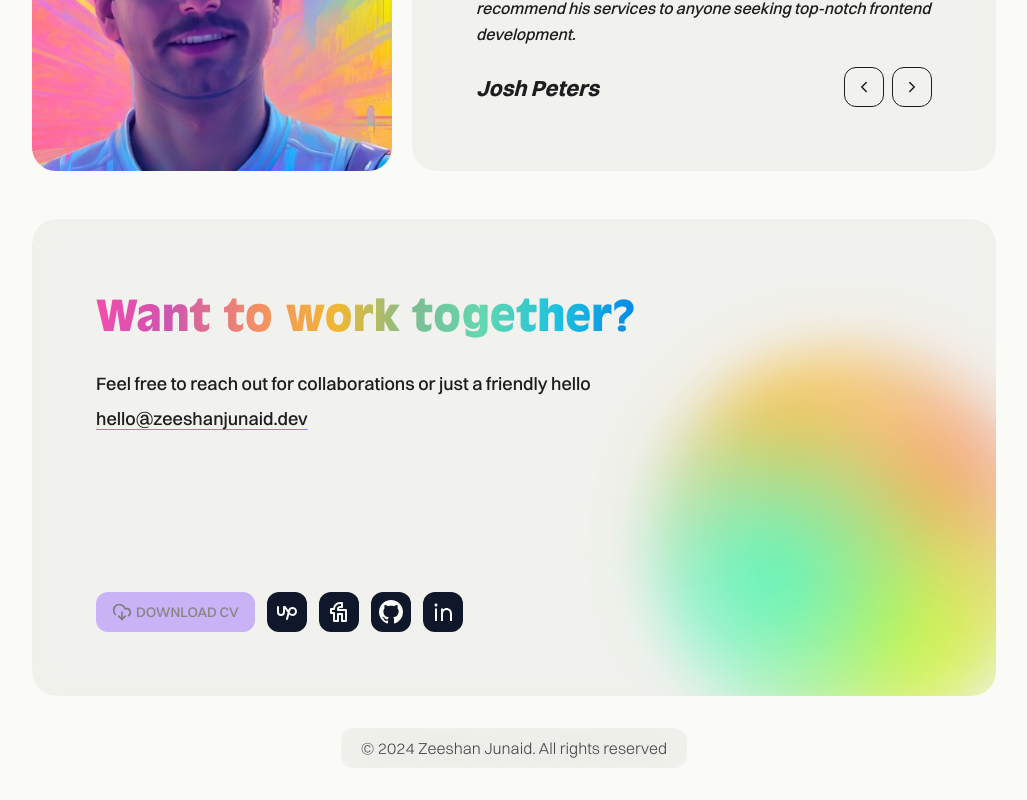
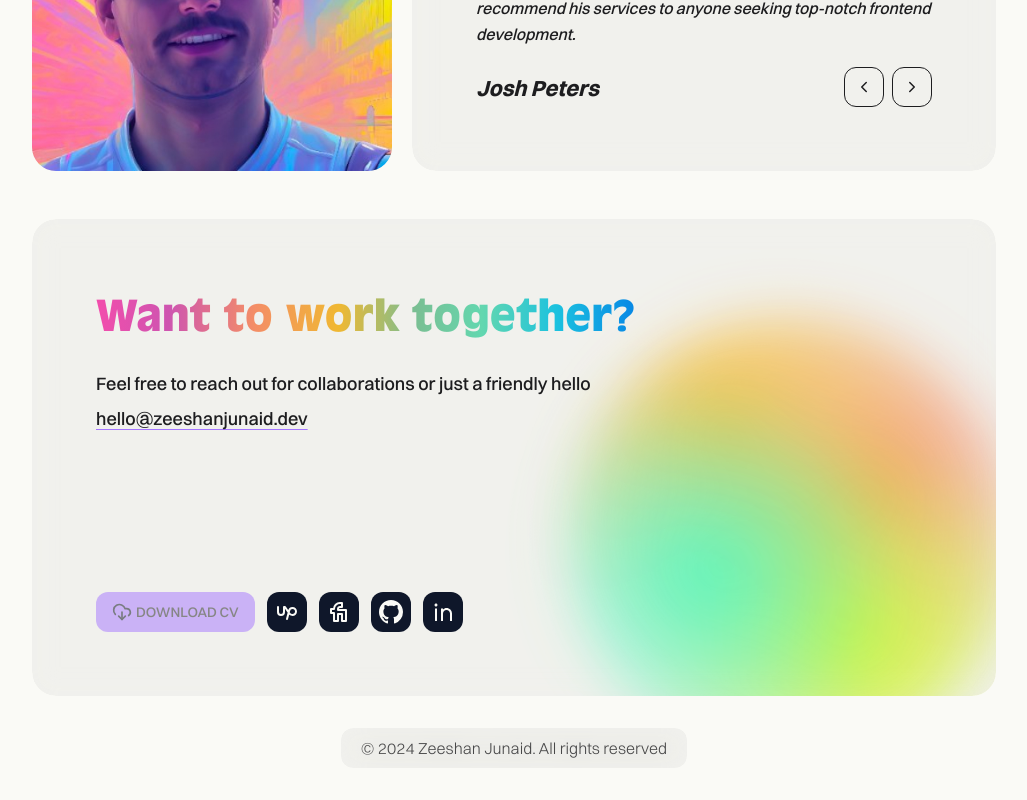
Before and after one commit to zeeshanjunaid/zeeshanjunaid.dev, a Next.js app: page / in a window 1280 px wide. Shown: the part 1634-2434 px from the top of the page, without its empty margins (126-1153 px from the left). Built offline with nearby package versions, Linux system fonts and the light colour scheme.

Commit message:
small animation update

```diff
--- a/components/reach-out.tsx
+++ b/components/reach-out.tsx
@@ -10,12 +10,25 @@ import { motion } from "framer-motion";
 const ReachOut = () => {
   return (
     <Container className="mt-8 lg:mt-12 px-5 md:px-7 lg:px-0 relative">
-      <div className="py-8 px-5 md:p-12  lg:p-16 rounded-3xl relative flex flex-col justify-between items-start gap-y-[120px] md:gap-y-[140px] lg:gap-y-[160px] overflow-hidden">
-
+      <motion.div
+        initial="intial"
+        whileHover="whileHover"
+        className="py-8 px-5 md:p-12  lg:p-16 rounded-3xl relative flex flex-col justify-between items-start gap-y-[120px] md:gap-y-[140px] lg:gap-y-[160px] overflow-hidden"
+      >
         <motion.div
-          className="react-out-gradient w-[280px] h-[280px] md:w-[400px] md:h-[400px] lg:w-[400px] lg:h-[400px] blur-[25px] rounded-full absolute -bottom-[50px] -right-[100px] lg:-bottom[10px] lg:-right-[50px] z-[5] opacity-80 dark:opacity-60"
+          variants={{
+            initial: {
+              scale: 1,
+            },
+            whileHover: {
+              scale: 1.5,
+            },
+          }}
+          className="react-out-gradient w-[350px] h-[350px] md:w-[400px] md:h-[400px] lg:w-[450px] lg:h-[450px] blur-[25px] rounded-full absolute -bottom-[50px] -right-[100px] lg:-bottom[50px] lg:-right-[60px] z-[5] opacity-80 dark:opacity-60 origin-center"
           animate={{
             rotate: [0, 45, 90, 135, 180, 225, 270, 315, 360],
+            x: [0, -25, -50, -25, 0, 25, 50, 25, 0],
+            y: [0, 10, 25, 10, 0, -10, -25, -10, 0],
           }}
           transition={{
             repeat: Infinity,
@@ -47,7 +60,7 @@ const ReachOut = () => {
             <SocialLinks />
           </div>
         </div>
-      </div>
+      </motion.div>
       <div className="reactout-gradient absolute w-[350px] h-[350px] bottom-0 right-0 z-20 rounded-full opacity-70" />
     </Container>
   );
--- a/components/work-item.tsx
+++ b/components/work-item.tsx
@@ -34,8 +34,8 @@ export const WorkItem = ({
   const xSpring = useSpring(xValue);
   const ySpring = useSpring(yValue);
 
-  const top = useTransform(ySpring, [0.5, -0.5], ["4%", "60%"]);
-  const left = useTransform(xSpring, [0.5, -0.5], ["40%", "60%"]);
+  const top = useTransform(ySpring, [0.5, -0.5], ["20%", "40%"]);
+  const left = useTransform(xSpring, [0.5, -0.5], ["30%", "40%"]);
 
   const handleMouseMove = (e: any) => {
     if (linkRef.current) {
@@ -138,14 +138,14 @@ export const WorkImg = ({
         duration: 0.25,
       }}
       style={{ top, left, transform: "translate(-50%, -50%)" }}
-      className="absolute w-[350px] origin-center shadow-2xl transition -mt-[60px]"
+      className="absolute w-[350px] origin-center shadow-2xl transition -mt-[60px] hidden md:block"
     >
       <div className="relative w-full">
         <AspectRatio ratio={16 / 9}>
           {!isLoaded && <Skeleton className="w-full h-full" />}
           <Image
             fill
-            objectFit="cover"
+            className="object-cover"
             alt="work image"
             src={imgUrl}
             onLoad={() => setIsLoaded(false)}
```
